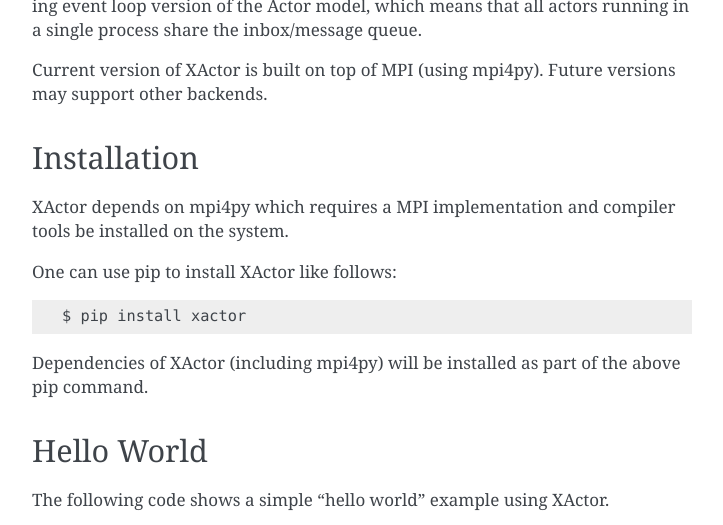
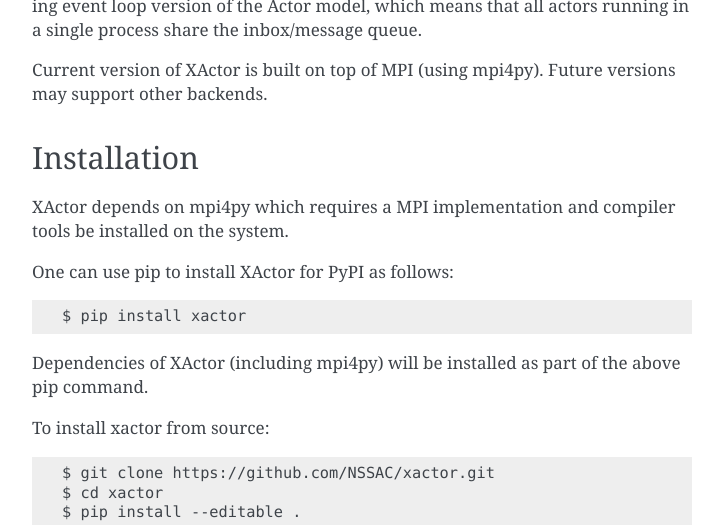
Before and after one commit to NSSAC/xactor, a Sphinx documentation site: the page built from docs/source/index.rst, in a window 1280 px wide and 900 px high, scrolled down 533 px, cut to the strip 0-525 px from the top of the window. Shown: the whole strip, without its empty margins (388-1111 px from the left). Built offline with Sphinx 7.4.7, drawn with Linux system fonts in a browser that asks for light colours.

```diff
--- a/docs/source/index.rst
+++ b/docs/source/index.rst
@@ -34,12 +34,18 @@ Installation
 XActor depends on mpi4py which requires a MPI implementation
 and compiler tools be installed on the system.
 
-One can use pip to install XActor like follows::
+One can use pip to install XActor for PyPI as follows::
 
     $ pip install xactor
 
 Dependencies of XActor (including mpi4py) will be installed
 as part of the above pip command.
+
+To install xactor from source::
+
+    $ git clone https://github.com/NSSAC/xactor.git
+    $ cd xactor
+    $ pip install --editable .
 
 Hello World
 -----------
```
Also changed, not shown: README.rst (+13 -8 lines).
